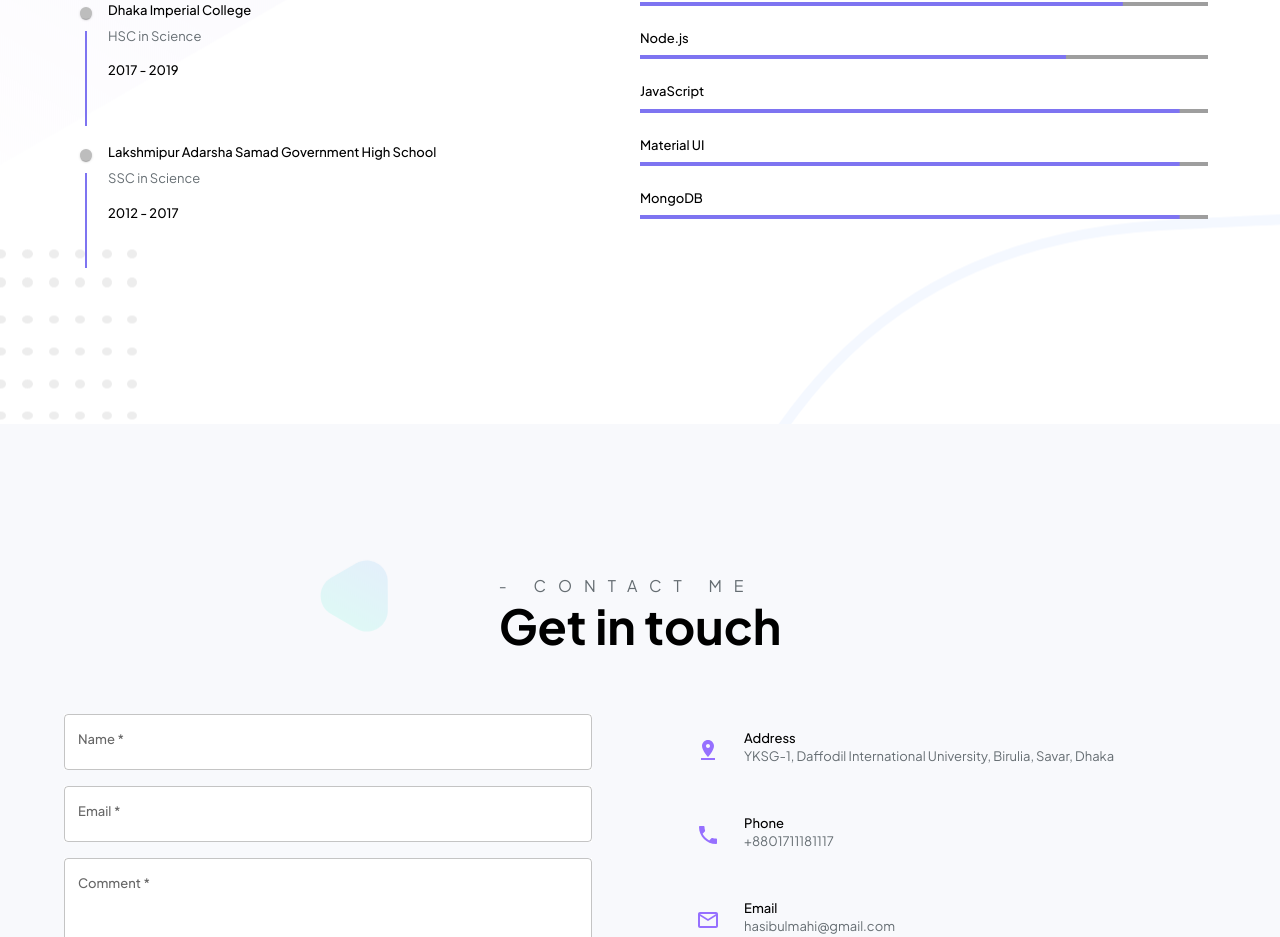
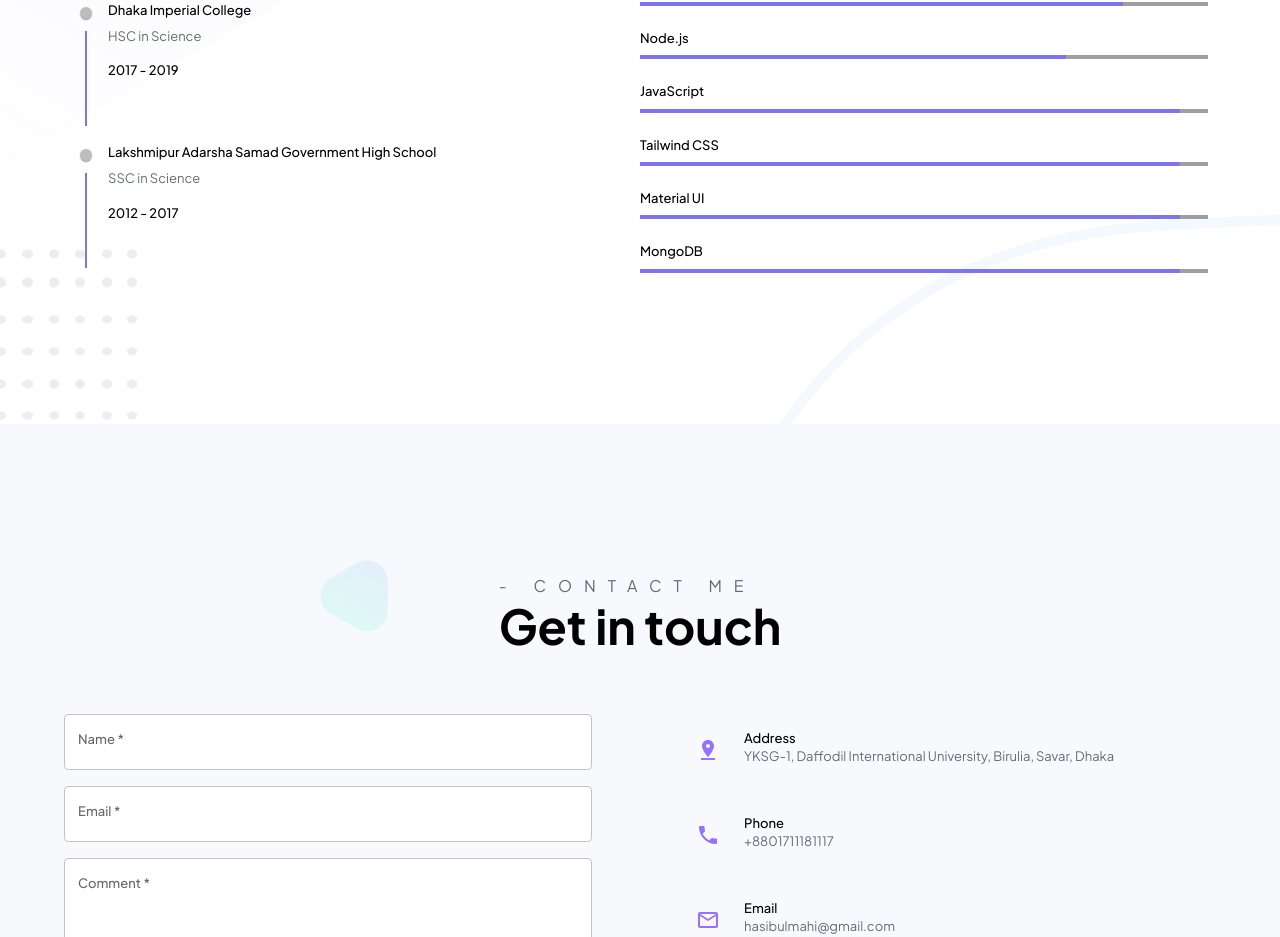
Before and after one commit to hasibulmahi/personal-portfolio, a Next.js app: page / in a window 1280 px wide. Shown: the part 3338-4275 px from the top of the page. Built offline with nearby package versions, Linux system fonts and the light colour scheme.

Commit message:
Update education.component.js

```diff
--- a/components/education/education.component.js
+++ b/components/education/education.component.js
@@ -148,6 +148,21 @@ function Education(props) {
                   fontSize={13}
                   fontWeight={500}
                 >
+                  Tailwind CSS
+                </Typography>
+                <LinearProgressWithLabel value={95} />
+              </Box>
+              <Box
+                sx={{
+                  mb: 3,
+                }}
+              >
+                <Typography
+                  marginBottom={1}
+                  variant="h5"
+                  fontSize={13}
+                  fontWeight={500}
+                >
                   Material UI
                 </Typography>
                 <LinearProgressWithLabel value={95} />
```
